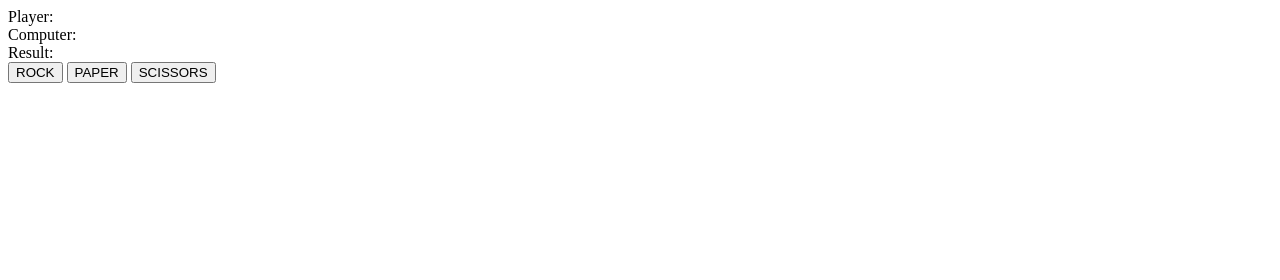
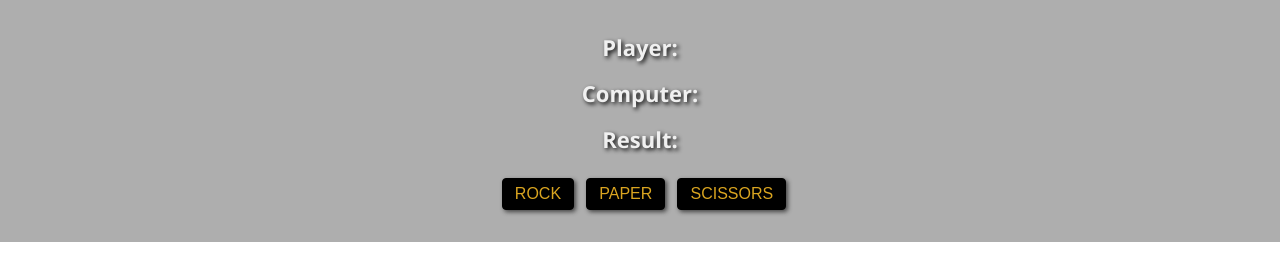
Before and after one commit to Nylti1/top-foundations-rock-paper-scissors, a plain HTML site: page index.html in a window 1280 px wide. Drawn offline with Linux system fonts and the light colour scheme.

Commit message:
Estilizar con CSS. Finalizar

```diff
--- a/index.html
+++ b/index.html
@@ -13,9 +13,11 @@
       <div class="choice-text" id="computer-text">Computer:</div>
       <div class="choice-text" id="result-text">Result:</div>
 
-      <button class="buttons">ROCK</button>
-      <button class="buttons">PAPER</button>
-      <button class="buttons">SCISSORS</button>
+      <div class="btns-choice">
+        <button class="buttons">ROCK</button>
+        <button class="buttons">PAPER</button>
+        <button class="buttons">SCISSORS</button>
+      </div>
     </div>
   </body>
 </html>
--- a/style.css
+++ b/style.css
@@ -0,0 +1,51 @@
+@import url('');
+
+*,
+*::before,
+*::after {
+  margin: 0;
+  padding: 0;
+  box-sizing: border-box;
+  text-decoration: none;
+  list-style: none;
+}
+
+body {
+  min-height: 100vh;
+  font-family: 'Segoe UI', Tahoma, Geneva, Verdana, sans-serif;
+}
+
+.game-container {
+  background-color: rgb(174, 174, 174);
+  display: flex;
+  flex-direction: column;
+  align-items: center;
+  justify-content: center;
+  padding: 2rem;
+  gap: 1rem;
+  text-shadow: 2px 2px 4px rgb(11, 11, 11);
+}
+
+.choice-text {
+  color: rgb(240, 240, 240);
+  font-size: 22px;
+  font-weight: bold;
+}
+
+.buttons {
+  padding: 6px 12px;
+  outline: none;
+  cursor: pointer;
+  border-radius: 4px;
+  border: 1px solid black;
+  color: goldenrod;
+  background-color: black;
+  font-size: 16px;
+  margin: 8px 0 0 8px;
+  box-shadow: 2px 2px 4px rgba(36, 36, 36, 0.75);
+}
+
+.buttons:hover {
+  transform: scale(1.1);
+  transition: all 250ms;
+}
```
